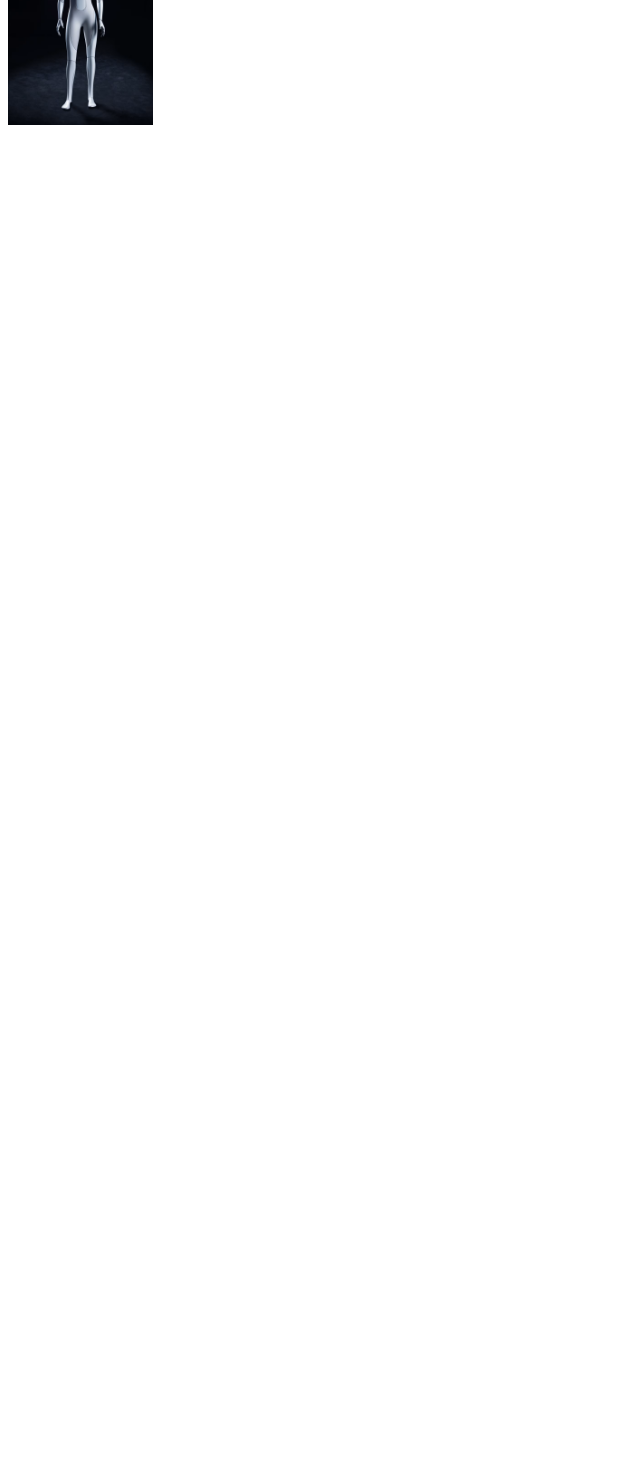
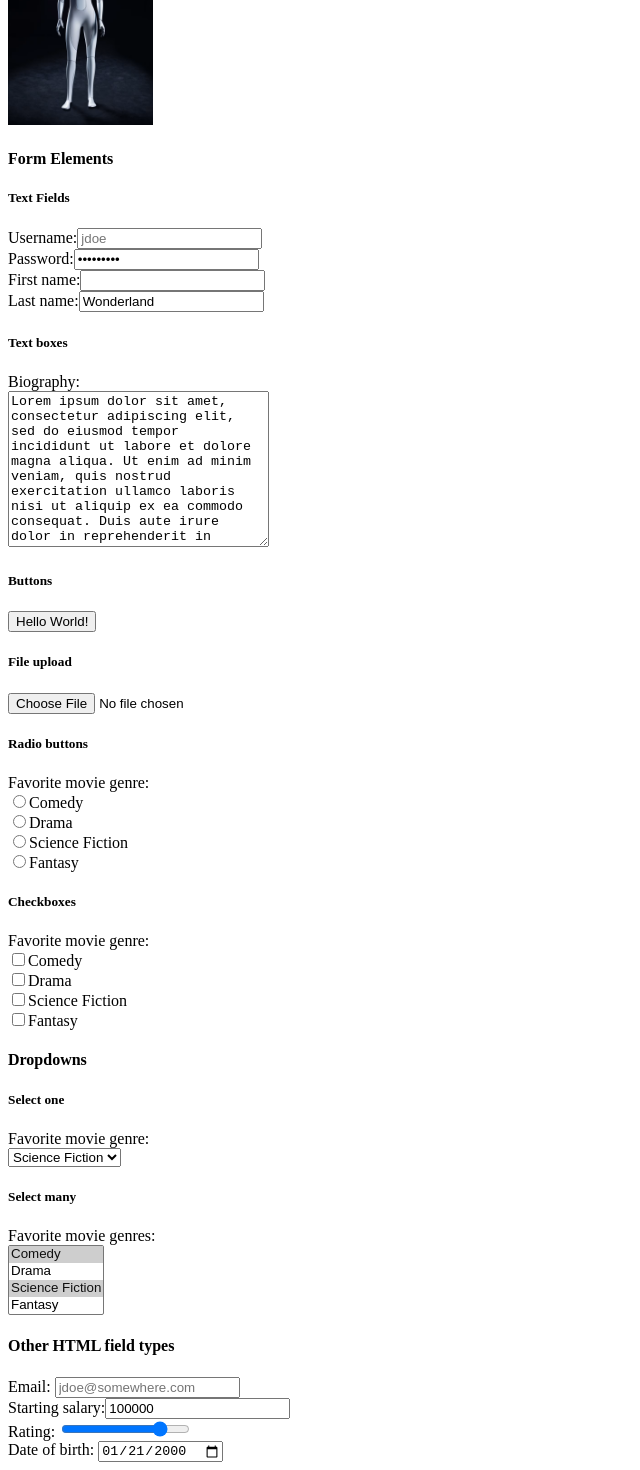
Before and after one commit to ynwtnb/kanbas-react-web-app-cs5610-fa24, a React (Create React App) app: page / in a window 1280 px wide. Shown: the part 2068-3538 px from the top of the page, without its empty margins (0-640 px from the left). Before the commit the page ends 2205 px from the top, so only its background shows below. Built offline with nearby package versions, Linux system fonts and the light colour scheme; the HTML template or start-up script is replaced by a standard one.

Commit message:
Added 2.11 Form Tags

```diff
--- a/src/Labs/Lab1/index.tsx
+++ b/src/Labs/Lab1/index.tsx
@@ -174,6 +174,116 @@ export default function Lab1() {
                 <br />
                 <img id="wd-teslabot" src="images/teslabot.jpg" height="200px" />
             </div>
+            <div id="wd-forms">
+                <h4>Form Elements</h4>
+                <form id="wd-text-fields">
+                    <h5>Text Fields</h5>
+                    <label htmlFor="wd-text-fields-username">Username:</label>
+                    <input id="wd-text-fields-username" placeholder="jdoe" /> <br />
+                    <label htmlFor="wd-text-fields-password">Password:</label>
+                    <input type="password" id="wd-text-fields-password" value="123@#$asd" />
+                    <br />
+                    <label htmlFor="wd-text-fields-first-name">First name:</label>
+                    <input type="text" id="wd-text-fields-first-name" title="John" /> <br />
+                    <label htmlFor="wd-text-fields-last-name">Last name:</label>
+                    <input type="text" id="wd-text-fields-last-name" placeholder="Doe"
+                    value="Wonderland" title="The last name" />
+                    <h5>Text boxes</h5>
+                    <label>Biography:</label><br/>
+                    <textarea id="wd-textarea" cols={30} rows={10}>
+                        Lorem ipsum dolor sit amet, consectetur adipiscing elit, sed do eiusmod tempor
+                        incididunt ut labore et dolore magna aliqua. Ut enim ad minim veniam, quis nostrud
+                        exercitation ullamco laboris nisi ut aliquip ex ea commodo consequat. Duis aute
+                        irure dolor in reprehenderit in voluptate velit esse cillum dolore eu fugiat nulla pariatur.
+                        Excepteur sint occaecat cupidatat non proident, sunt in culpa qui officia deserunt mollit
+                        anim id est laborum.
+                    </textarea>
+                    <h5 id="wd-buttons">Buttons</h5>
+                        <button id="wd-all-good" onClick={() => alert("Life is Good!")} type="button">
+                            Hello World!
+                        </button>
+                    <h5>File upload</h5>
+                    <input id="wd-upload" type="file"/>
+                    <h5 id="wd-radio-buttons">Radio buttons</h5>
+                    <label>Favorite movie genre:</label><br />
+
+                    { /* label tags allow associating a piece of text with an input field */}
+                    {/* To make radio buttons mutually exclusive, set the same name for each input field*/}
+                    <input type="radio" name="radio-genre" id="wd-radio-comedy"/>
+                    <label htmlFor="wd-radio-comedy">Comedy</label><br />
+
+                    <input type="radio" name="radio-genre" id="wd-radio-drama"/>
+                    <label htmlFor="wd-radio-drama">Drama</label><br />
+
+                    <input type="radio" name="radio-genre" id="wd-radio-scifi"/>
+                    <label htmlFor="wd-radio-scifi">Science Fiction</label><br />
+
+                    <input type="radio" name="radio-genre" id="wd-radio-fantasy"/>
+                    <label htmlFor="wd-radio-fantasy">Fantasy</label>
+
+                    <h5 id="wd-checkboxes">Checkboxes</h5>
+                    <label>Favorite movie genre:</label><br/>
+
+                    <input type="checkbox" name="check-genre" id="wd-chkbox-comedy"/>
+                    <label htmlFor="wd-chkbox-comedy">Comedy</label><br/>
+
+                    <input type="checkbox" name="check-genre" id="wd-chkbox-drama"/>
+                    <label htmlFor="wd-chkbox-drama">Drama</label><br/>
+
+                    <input type="checkbox" name="check-genre" id="wd-chkbox-scifi"/>
+                    <label htmlFor="wd-chkbox-scifi">Science Fiction</label><br/>
+
+                    <input type="checkbox" name="check-genre" id="wd-chkbox-fantasy"/>
+                    <label htmlFor="wd-chkbox-fantasy">Fantasy</label>
+
+                    <h4 id="wd-dropdowns">Dropdowns</h4>
+
+                    <h5>Select one</h5>
+                    <label htmlFor="wd-select-one-genre"> Favorite movie genre: </label><br/>
+                    <select id="wd-select-one-genre">
+                        <option value="COMEDY">Comedy</option>
+                        <option value="DRAMA">Drama</option>
+                        <option selected value="SCIFI">
+                            Science Fiction</option>
+                        <option value="FANTASY">Fantasy</option>
+                    </select>
+
+                    <h5>Select many</h5>
+                    <label htmlFor="wd-select-many-genre"> Favorite movie genres: </label><br/>
+                    <select id="wd-select-many-genre" multiple>
+                        <option selected value="COMEDY">Comedy</option>
+                        <option value="DRAMA">Drama</option>
+                        <option selected value="SCIFI">
+                            Science Fiction</option>
+                        <option value="FANTASY">Fantasy</option>
+                    </select>
+
+                    <h4>Other HTML field types</h4>
+                    <label htmlFor="wd-text-fields-email"> Email: </label>
+                    <input type="email"
+                        placeholder="jdoe@somewhere.com"
+                        id="wd-text-fields-email"/><br/>
+
+                    <label htmlFor="wd-text-fields-salary-start"> Starting salary:
+                    </label>
+                    <input type="number"
+                        id="wd-text-fields-salary-start"
+                        placeholder="1000"
+                        value="100000"/><br/>
+
+                    <label htmlFor="wd-text-fields-rating"> Rating: </label>
+                    <input type="range" id="wd-text-fields-rating"
+                        placeholder="Doe"
+                        max="5"
+                        value="4"/><br/>
+
+                    <label htmlFor="wd-text-fields-dob"> Date of birth: </label>
+                    <input type="date"
+                        id="wd-text-fields-dob"
+                        value="2000-01-21"/><br/>
+                </form>
+            </div>
+
         </div>
     );
   }
```
